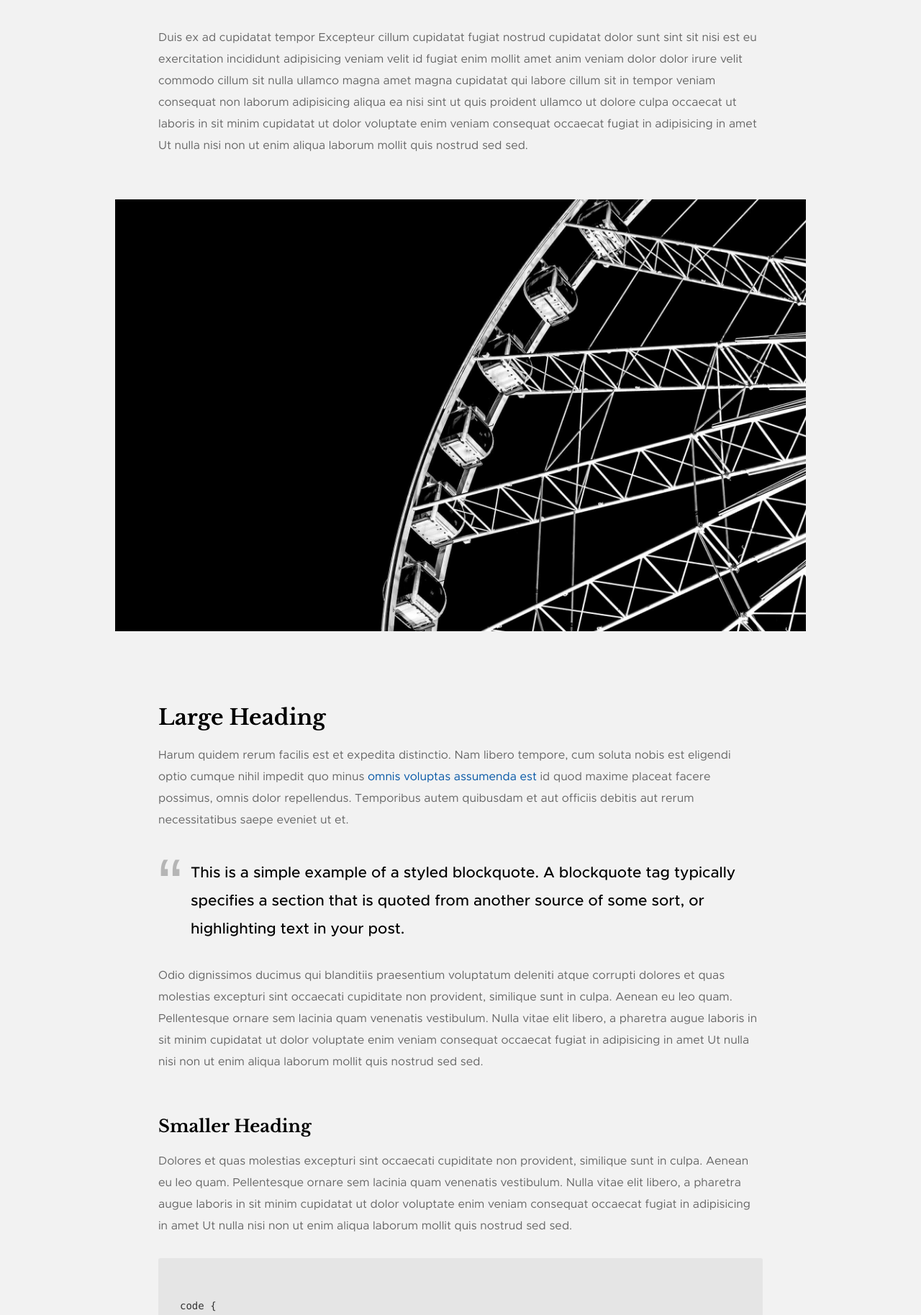
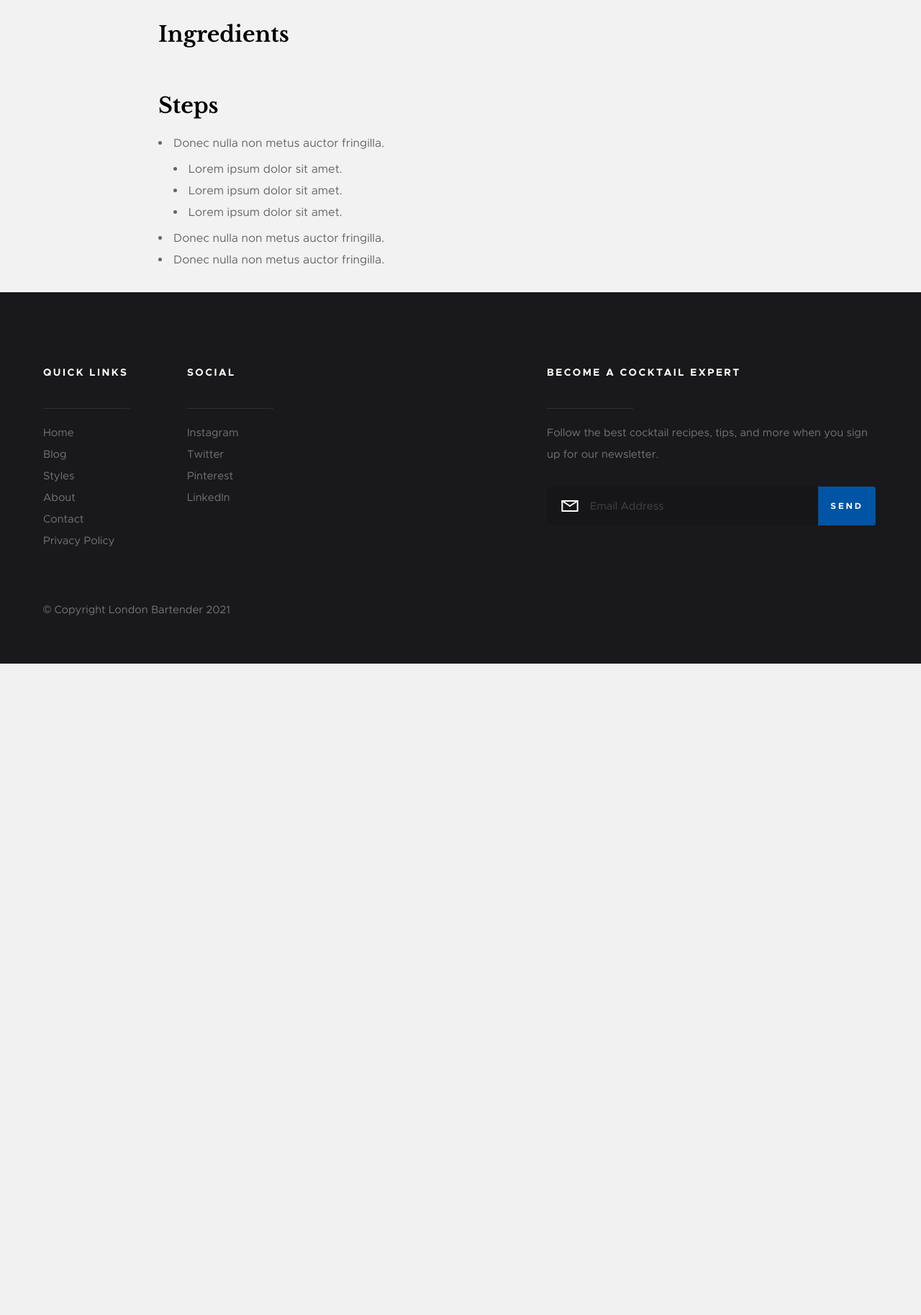
Before and after one commit to umit-ozturk/LondonBartender, a Django app: page /drinks/cocktails/classics/sample in a window 1280 px wide. Shown: the part 1053-2880 px from the top of the page at 72% size. After the commit the page ends 1975 px from the top, so only its background shows below. Run offline with Django 3.2, Linux system fonts and the light colour scheme; tables that the repository leaves empty hold one stand-in row (values such as "Sample post"); grey boxes marked "Sample" are stand-in pictures; some libraries are stand-ins or nearby versions.

Commit message:
Coctail Details Page Updated

```diff
--- a/london_bartender/templates/drinks/cocktail_classic_detail.html
+++ b/london_bartender/templates/drinks/cocktail_classic_detail.html
@@ -37,41 +37,11 @@
         </div> <!-- end s-content__media -->
 
         <div class="col-full s-content__main">
+            <h2>Summary</h2>
 
-            <p class="lead">Duis ex ad cupidatat tempor Excepteur cillum cupidatat fugiat nostrud cupidatat dolor sunt sint sit nisi est eu exercitation incididunt adipisicing veniam velit id fugiat enim mollit amet anim veniam dolor dolor irure velit commodo cillum sit nulla ullamco magna amet magna cupidatat qui labore cillum sit in tempor veniam consequat non laborum adipisicing aliqua ea nisi sint.</p>
-
-            <p>Duis ex ad cupidatat tempor Excepteur cillum cupidatat fugiat nostrud cupidatat dolor sunt sint sit nisi est eu exercitation incididunt adipisicing veniam velit id fugiat enim mollit amet anim veniam dolor dolor irure velit commodo cillum sit nulla ullamco magna amet magna cupidatat qui labore cillum sit in tempor veniam consequat non laborum adipisicing aliqua ea nisi sint ut quis proident ullamco ut dolore culpa occaecat ut laboris in sit minim cupidatat ut dolor voluptate enim veniam consequat occaecat fugiat in adipisicing in amet Ut nulla nisi non ut enim aliqua laborum mollit quis nostrud sed sed.
-            </p>
-
-            <p>
-            <img src="images/wheel-1000.jpg" srcset="images/wheel-2000.jpg 2000w, images/wheel-1000.jpg 1000w, images/wheel-500.jpg 500w" sizes="(max-width: 2000px) 100vw, 2000px" alt="">
-            </p>
-
-            <h2>Large Heading</h2>
-
-            <p>Harum quidem rerum facilis est et expedita distinctio. Nam libero tempore, cum soluta nobis est eligendi optio cumque nihil impedit quo minus <a href="http://#">omnis voluptas assumenda est</a> id quod maxime placeat facere possimus, omnis dolor repellendus. Temporibus autem quibusdam et aut officiis debitis aut rerum necessitatibus saepe eveniet ut et.</p>
-
-            <blockquote><p>This is a simple example of a styled blockquote. A blockquote tag typically specifies a section that is quoted from another source of some sort, or highlighting text in your post.</p></blockquote>
-
-            <p>Odio dignissimos ducimus qui blanditiis praesentium voluptatum deleniti atque corrupti dolores et quas molestias excepturi sint occaecati cupiditate non provident, similique sunt in culpa. Aenean eu leo quam. Pellentesque ornare sem lacinia quam venenatis vestibulum. Nulla vitae elit libero, a pharetra augue laboris in sit minim cupidatat ut dolor voluptate enim veniam consequat occaecat fugiat in adipisicing in amet Ut nulla nisi non ut enim aliqua laborum mollit quis nostrud sed sed.</p>
-
-            <h3>Smaller Heading</h3>
-
-            <p>Dolores et quas molestias excepturi sint occaecati cupiditate non provident, similique sunt in culpa. Aenean eu leo quam. Pellentesque ornare sem lacinia quam venenatis vestibulum. Nulla vitae elit libero, a pharetra augue laboris in sit minim cupidatat ut dolor voluptate enim veniam consequat occaecat fugiat in adipisicing in amet Ut nulla nisi non ut enim aliqua laborum mollit quis nostrud sed sed.
-
-</p><pre class="prettyprint prettyprinted" style=""><code><span class="pln">
-code </span><span class="pun">{</span><span class="pln">
-    font</span><span class="pun">-</span><span class="pln">size</span><span class="pun">:</span><span class="pln"> </span><span class="lit">1.4rem</span><span class="pun">;</span><span class="pln">
-    margin</span><span class="pun">:</span><span class="pln"> </span><span class="lit">0</span><span class="pln"> </span><span class="pun">.</span><span class="lit">2rem</span><span class="pun">;</span><span class="pln">
-    padding</span><span class="pun">:</span><span class="pln"> </span><span class="pun">.</span><span class="lit">2rem</span><span class="pln"> </span><span class="pun">.</span><span class="lit">6rem</span><span class="pun">;</span><span class="pln">
-    white</span><span class="pun">-</span><span class="pln">space</span><span class="pun">:</span><span class="pln"> nowrap</span><span class="pun">;</span><span class="pln">
-    background</span><span class="pun">:</span><span class="pln"> </span><span class="com">#F1F1F1;</span><span class="pln">
-    border</span><span class="pun">:</span><span class="pln"> </span><span class="lit">1px</span><span class="pln"> solid </span><span class="com">#E1E1E1;</span><span class="pln">
-    border</span><span class="pun">-</span><span class="pln">radius</span><span class="pun">:</span><span class="pln"> </span><span class="lit">3px</span><span class="pun">;</span><span class="pln">
-</span><span class="pun">}</span></code></pre>
-
-            <p>Odio dignissimos ducimus qui blanditiis praesentium voluptatum deleniti atque corrupti dolores et quas molestias excepturi sint occaecati cupiditate non provident, similique sunt in culpa.</p>
-
+            <p>{{ object.drink.post.content }}</p>
+            <h2>Ingredients</h2>
+            <h2>Steps</h2>
             <ul>
                 <li>Donec nulla non metus auctor fringilla.
                     <ul>
@@ -84,18 +54,22 @@ code </span><span class="pun">{</span><span class="pln">
                 <li>Donec nulla non metus auctor fringilla.</li>
             </ul>
 
-            <p>Odio dignissimos ducimus qui blanditiis praesentium voluptatum deleniti atque corrupti dolores et quas molestias excepturi sint occaecati cupiditate non provident, similique sunt in culpa. Aenean eu leo quam. Pellentesque ornare sem lacinia quam venenatis vestibulum. Nulla vitae elit libero, a pharetra augue laboris in sit minim cupidatat ut dolor voluptate enim veniam consequat occaecat fugiat in adipisicing in amet Ut nulla nisi non ut enim aliqua laborum mollit quis nostrud sed sed.</p>
 
+            <!--
             <p class="s-content__tags">
                 <span>Post Tags</span>
-
                 <span class="s-content__tag-list">
                     <a href="#0">orci</a>
                     <a href="#0">lectus</a>
                     <a href="#0">varius</a>
                     <a href="#0">turpis</a>
                 </span>
-            </p> <!-- end s-content__tags -->
+            </p>
+             -->
+            <!-- end s-content__tags -->
+
+
+            <!--
 
             <div class="s-content__author">
                 <img src="images/avatars/user-03.jpg" alt="">
@@ -116,7 +90,10 @@ code </span><span class="pun">{</span><span class="pln">
                     </ul>
                 </div>
             </div>
+            -->
 
+
+            <!--
             <div class="s-content__pagenav">
                 <div class="s-content__nav">
                     <div class="s-content__prev">
@@ -132,7 +109,9 @@ code </span><span class="pun">{</span><span class="pln">
                         </a>
                     </div>
                 </div>
-            </div> <!-- end s-content__pagenav -->
+            </div>
+            -->
+            <!-- end s-content__pagenav -->
 
         </div> <!-- end s-content__main -->
 
```
